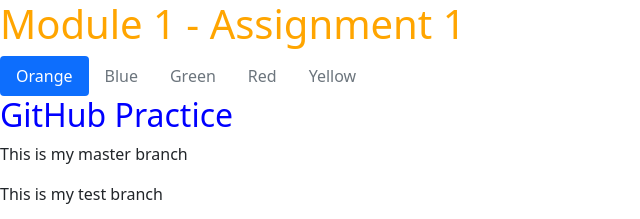
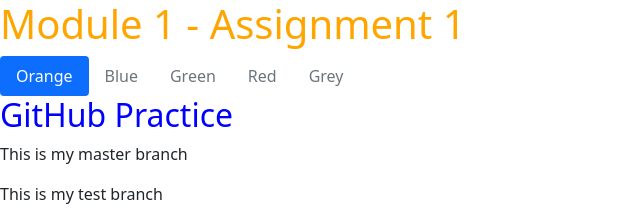
Before and after one commit to jaleguizamon/m1-hw1-leguizamon-juan, a plain HTML site: page index.html in a window 1280 px wide. Shown: the top 219 px of the page, 0-640 px from the left. Drawn offline with nearby package versions, Linux system fonts and the light colour scheme.

Commit message:
changed list item and pull request

```diff
--- a/index.html
+++ b/index.html
@@ -26,7 +26,7 @@
 				<a class="nav-link disabled"href="#">Red</a>
 			</li>
 			<li class="nav-item">
-				<a class="nav-link disabled"href="#">Yellow</a>
+				<a class="nav-link disabled"href="#">Grey</a>
 			</li>
 		</ul>
 	</nav>
```
